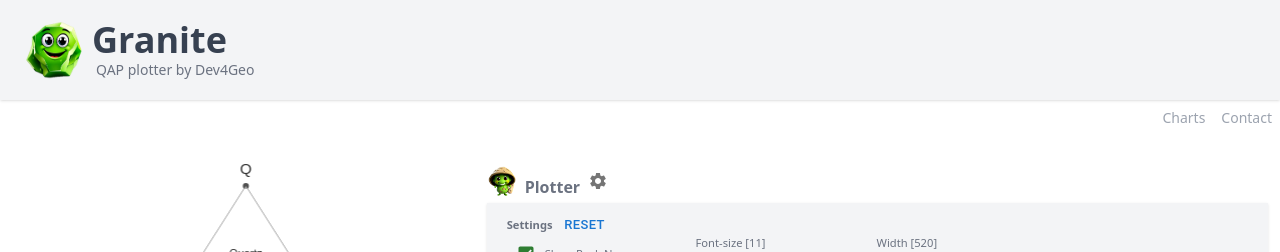
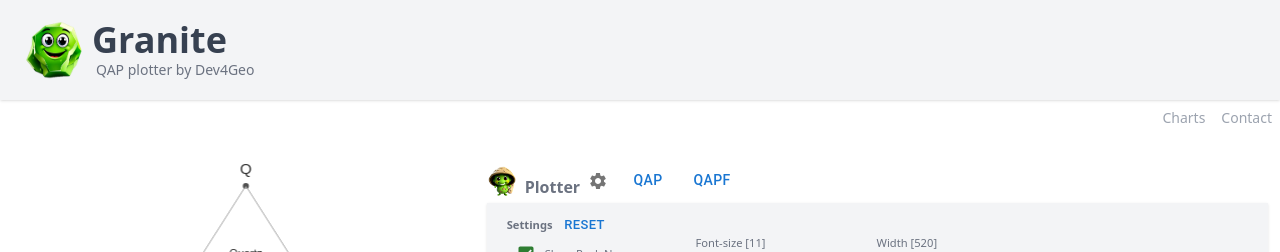
Before and after one commit to Dev4Geo/granite, a Next.js app: page /charts/qap in a window 1280 px wide. Shown: the top 252 px of the page. Built offline with nearby package versions, Linux system fonts and the light colour scheme.

Commit message:
change graphType btn

```diff
--- a/src/components/graph/graphConfig.tsx
+++ b/src/components/graph/graphConfig.tsx
@@ -31,6 +31,8 @@ const GraphConfig = ({
   handleFontSizeLegend,
   handleXLegend,
   handleYLegend,
+  handleIsShowQAP,
+  handleIsShowFAP,
 }: any) => {
   const [size, setSize] = useState({
     width: canvasConfig.width,
--- /dev/null
+++ b/src/components/shared/myButton.tsx
@@ -0,0 +1,13 @@
+import { Button } from "@mui/material";
+
+type MyButtonProps = {
+  title: string;
+  onClick: any;
+};
+const MyButton = ({ title, onClick }: MyButtonProps) => {
+  return (
+    //
+    <Button onClick={onClick}>{title}</Button>
+  );
+};
+export default MyButton;
--- a/src/pages/charts/qap.tsx
+++ b/src/pages/charts/qap.tsx
@@ -9,6 +9,7 @@ import {
   defaultConfig,
   defaultConfigMobileVQAP,
   defaultConfigVQAPF,
+  graphType,
   QAP,
   symbolType,
   themeType,
@@ -19,6 +20,7 @@ import { IconButton, Slider } from "@mui/material";
 import Image from "next/image";
 import Legend from "@/components/graph/legend";
 import MyMenu from "@/components/shared/myMenu";
+import MyButton from "@/components/shared/myButton";
 
 const debug = true;
 
@@ -317,7 +319,7 @@ const Graph = () => {
         ...defaultConfigMobileVQAP,
       });
     }
-    if (canvasConfig.graphType === 'vQAPF'){
+    if (canvasConfig.graphType === "vQAPF") {
       setCanvasConfig({
         ...canvasConfig,
         ...defaultConfigVQAPF,
@@ -327,7 +329,7 @@ const Graph = () => {
 
   return (
     <div className="flex flex-col items-center text-gray-600 w-full">
-      <MyMenu current=""/>
+      <MyMenu current="" />
 
       {
         // main content; canvas; input form; data
@@ -395,8 +397,25 @@ const Graph = () => {
               >
                 <SettingsIcon fontSize="small" className="" />
               </IconButton>
+              <MyButton
+                title="QAP"
+                onClick={() => {
+                  setCanvasConfig({
+                    ...canvasConfig,
+                    graphType: "vQAP",
+                  });
+                }}
+              />
+              <MyButton
+                title="QAPF"
+                onClick={() => {
+                  setCanvasConfig({
+                    ...canvasConfig,
+                    graphType: "vQAPF",
+                  });
+                }}
+              />
             </div>
-
             {isShowSettings && (
               <GraphConfig
                 canvasConfig={canvasConfig}
--- a/src/types/types.ts
+++ b/src/types/types.ts
@@ -189,7 +189,7 @@ export const defaultConfig: canvasConfigType = {
   isShowCircle: true,
   xLegend: -30,
   yLegend: 0,
-  graphType: 'vQAPF'
+  graphType: "vQAPF",
 };
 
 export const defaultConfigMobileVQAP = {
```
